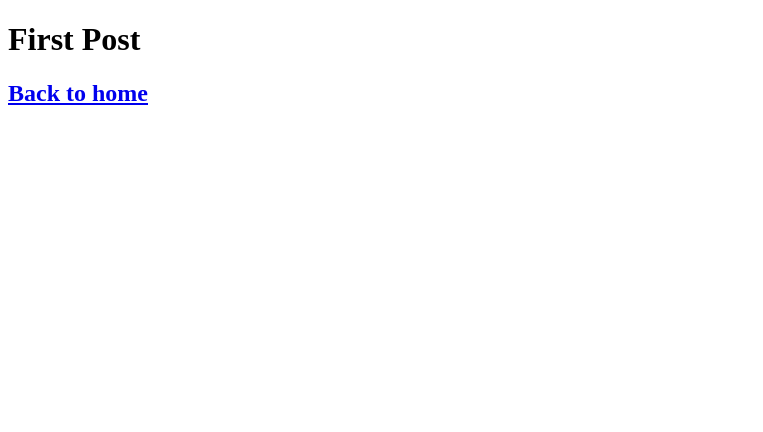
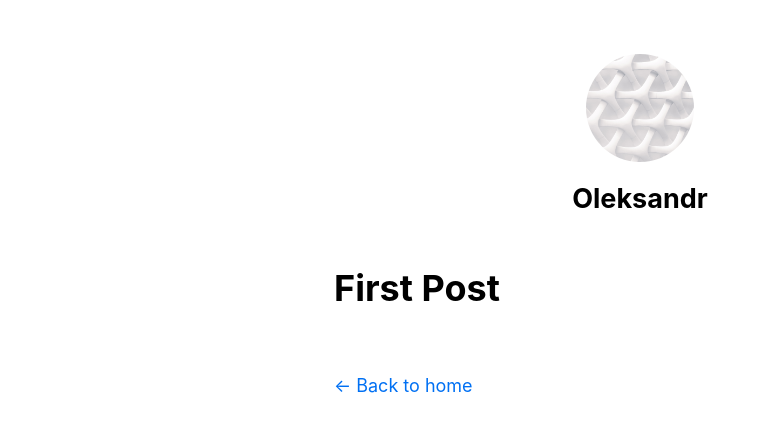
Before and after one commit to OleksandrVBieliakov/nextjs-blog, a Next.js app: page /posts/first-post in a window 1280 px wide. Shown: the top 432 px of the page, without its empty margins (0-763 px from the left). Built offline with nearby package versions, Linux system fonts and the light colour scheme.

Commit message:
Assets, Metadata, and CSS

```diff
--- /dev/null
+++ b/components/layout.js
@@ -0,0 +1,69 @@
+import Head from 'next/head';
+import Image from 'next/image';
+import styles from './layout.module.css';
+import utilStyles from '../styles/utils.module.css';
+import Link from 'next/link';
+
+const name = 'Oleksandr';
+export const siteTitle = 'Next.js Sample Website';
+
+export default function Layout({ children, home }) {
+    return (
+        <div className={styles.container}>
+            <Head>
+                <link rel="icon" href="/favicon.ico" />
+                <meta
+                    name="description"
+                    content="Learn how to build a personal website using Next.js"
+                />
+                <meta
+                    property="og:image"
+                    content={`https://og-image.vercel.app/${encodeURI(
+                        siteTitle,
+                    )}.png?theme=light&md=0&fontSize=75px&images=https%3A%2F%2Fassets.vercel.com%2Fimage%2Fupload%2Ffront%2Fassets%2Fdesign%2Fnextjs-black-logo.svg`}
+                />
+                <meta name="og:title" content={siteTitle} />
+                <meta name="twitter:card" content="summary_large_image" />
+            </Head>
+            <header className={styles.header}>
+                {home ? (
+                    <>
+                        <Image
+                            priority
+                            src="/images/profile.jpg"
+                            className={utilStyles.borderCircle}
+                            height={144}
+                            width={144}
+                            alt=""
+                        />
+                        <h1 className={utilStyles.heading2Xl}>{name}</h1>
+                    </>
+                ) : (
+                    <>
+                        <Link href="/">
+                            <Image
+                                priority
+                                src="/images/profile.jpg"
+                                className={utilStyles.borderCircle}
+                                height={108}
+                                width={108}
+                                alt=""
+                            />
+                        </Link>
+                        <h2 className={utilStyles.headingLg}>
+                            <Link href="/" className={utilStyles.colorInherit}>
+                                {name}
+                            </Link>
+                        </h2>
+                    </>
+                )}
+            </header>
+            <main>{children}</main>
+            {!home && (
+                <div className={styles.backToHome}>
+                    <Link href="/">← Back to home</Link>
+                </div>
+            )}
+        </div>
+    );
+}
--- /dev/null
+++ b/components/layout.module.css
@@ -0,0 +1,15 @@
+.container {
+    max-width: 36rem;
+    padding: 0 1rem;
+    margin: 3rem auto 6rem;
+}
+
+.header {
+    display: flex;
+    flex-direction: column;
+    align-items: center;
+}
+
+.backToHome {
+    margin: 3rem 0 0;
+}
--- /dev/null
+++ b/pages/_app.js
@@ -0,0 +1,4 @@
+import '../styles/global.css';
+export default function App({ Component, pageProps }) {
+    return <Component {...pageProps} />;
+}
--- a/pages/posts/first-post.js
+++ b/pages/posts/first-post.js
@@ -1,12 +1,22 @@
 import Link from 'next/link';
+import Head from 'next/head';
+import Script from 'next/script';
+import Layout from '../../components/layout';
 
 export default function FirstPost() {
-  return (
-      <>
-        <h1>First Post</h1>
-        <h2>
-          <Link href="/">Back to home</Link>
-        </h2>
-      </>
-  );
+    return (
+        <Layout>
+            <Head>
+                <title>First Post</title>
+            </Head>
+            <Script
+                src="https://connect.facebook.net/en_US/sdk.js"
+                strategy="lazyOnload"
+                onLoad={() =>
+                    console.log(`script loaded correctly, window.FB has been populated`)
+                }
+            />
+            <h1>First Post</h1>
+        </Layout>
+    );
 }
--- a/styles/global.css
+++ b/styles/global.css
@@ -2,9 +2,7 @@
 body {
   padding: 0;
   margin: 0;
-  font-family:
-    Inter,
-    -apple-system,
+  font-family: -apple-system,
   BlinkMacSystemFont,
   Segoe UI,
   Roboto,
@@ -15,18 +13,24 @@
   Droid Sans,
   Helvetica Neue,
   sans-serif;
-}
-
-a {
-  color: inherit;
-  text-decoration: none;
+  line-height: 1.6;
+  font-size: 18px;
 }
 
 * {
   box-sizing: border-box;
 }
 
+a {
+  color: #0070f3;
+  text-decoration: none;
+}
+
+a:hover {
+  text-decoration: underline;
+}
+
 img {
   max-width: 100%;
-  height: auto;
+  display: block;
 }
--- /dev/null
+++ b/styles/utils.module.css
@@ -0,0 +1,52 @@
+.heading2Xl {
+    font-size: 2.5rem;
+    line-height: 1.2;
+    font-weight: 800;
+    letter-spacing: -0.05rem;
+    margin: 1rem 0;
+}
+
+.headingXl {
+    font-size: 2rem;
+    line-height: 1.3;
+    font-weight: 800;
+    letter-spacing: -0.05rem;
+    margin: 1rem 0;
+}
+
+.headingLg {
+    font-size: 1.5rem;
+    line-height: 1.4;
+    margin: 1rem 0;
+}
+
+.headingMd {
+    font-size: 1.2rem;
+    line-height: 1.5;
+}
+
+.borderCircle {
+    border-radius: 9999px;
+}
+
+.colorInherit {
+    color: inherit;
+}
+
+.padding1px {
+    padding-top: 1px;
+}
+
+.list {
+    list-style: none;
+    padding: 0;
+    margin: 0;
+}
+
+.listItem {
+    margin: 0 0 1.25rem;
+}
+
+.lightText {
+    color: #666;
+}
```
Also changed, not shown: pages/index.js (+14 -126 lines), public/images/profile.jpg (added), public/vercel.svg (deleted). Lines whose indentation alone changed are shown as unchanged.
